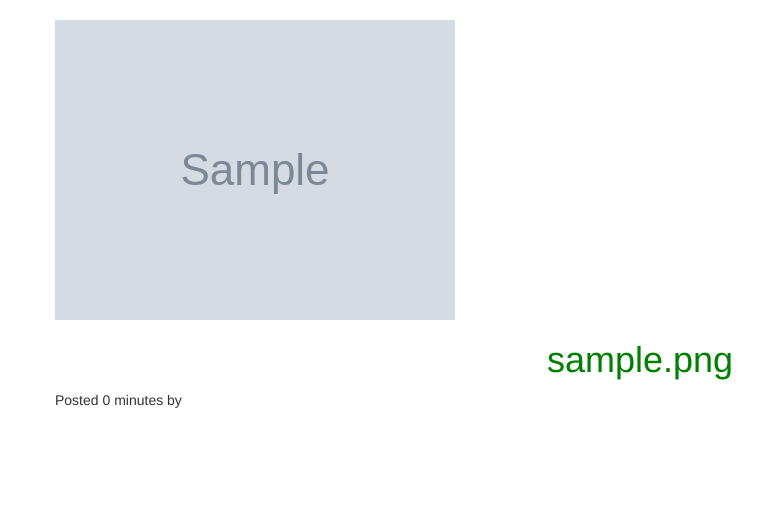
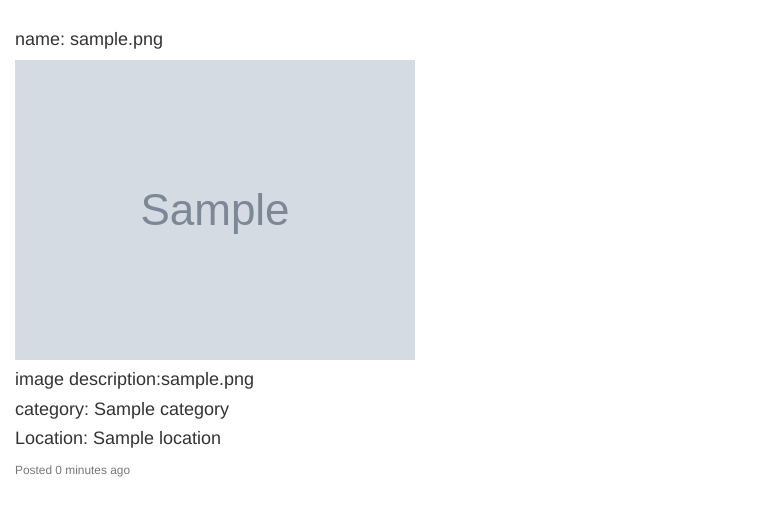
Before and after one commit to honorine1/gallery, a Django app: page /image/1 in a window 1280 px wide. Shown: the part 52-568 px from the top of the page, without its empty margins (0-779 px from the left). Run offline with Django 3.2, Linux system fonts and the light colour scheme; tables that the repository leaves empty hold one stand-in row (values such as "Sample post"); grey boxes marked "Sample" are stand-in pictures; some libraries are stand-ins or nearby versions.

Commit message:
image.html content is added

```diff
--- a/photos/templates/all_photos/image.html
+++ b/photos/templates/all_photos/image.html
@@ -2,25 +2,25 @@
 
  {% block content %}
 
- <div class="container">
 
-   <div class="row">
-     <img src="{{image.image.url}}"  class="img-responsive" alt="">
-   </div>
-<!--
-   <div class="row">
-     <h1 class="text-center">{{image.image}}</h1>
-   </div> -->
 
-   <div class="row">
-        <h1 class="text-center">{{image.image_description}}</h1>
+ <div class="container-fluid">
+
+  <div class="card">
+    <h4 class="card-title">name: {{image.image_name}}</h4>
+    <img class="images" src="{{image.image.url}}"  class="img-responsive" alt="">
+    <div class="card-body">
+
+      <h4 class="card-text">image description:{{image.image_description}}</h4>
+      <h4 class="card-text">category: {{image.image_category}}</h4>
+      <h4 class="card-text">Location: {{image.image_location}}</h4>
+      <p class="card-text"><small class="text-muted">Posted {{image.pub_date|timesince}} ago</small></p>
+    </div>
+  </div>
+
+
+
 
    </div>
 
-   <div class="row">
-     <p>Posted {{image.pub_date|timesince}} by {{image.editor.username}}</p>
-   </div>
-
- </div>
-
  {% endblock %}
```
